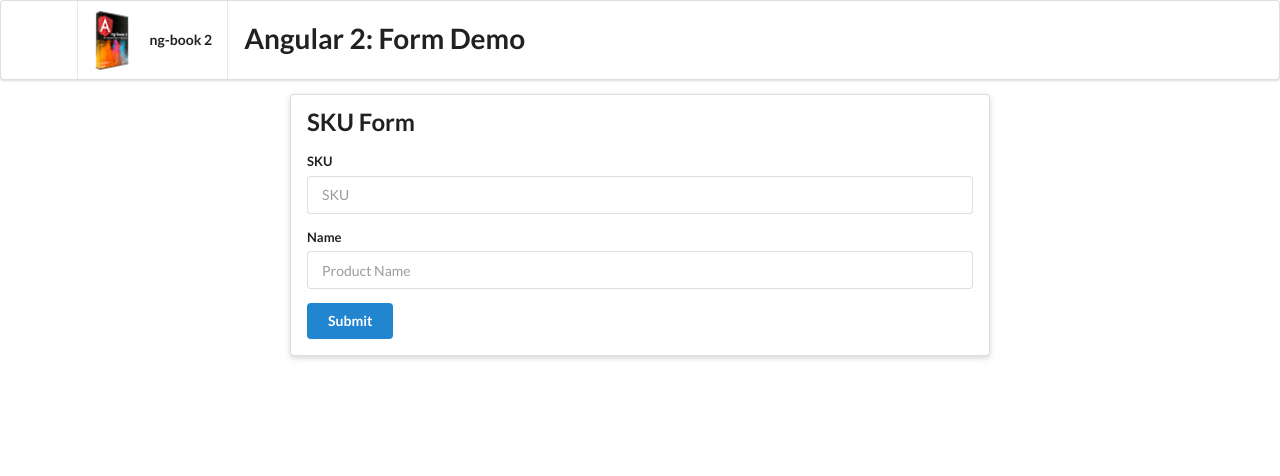
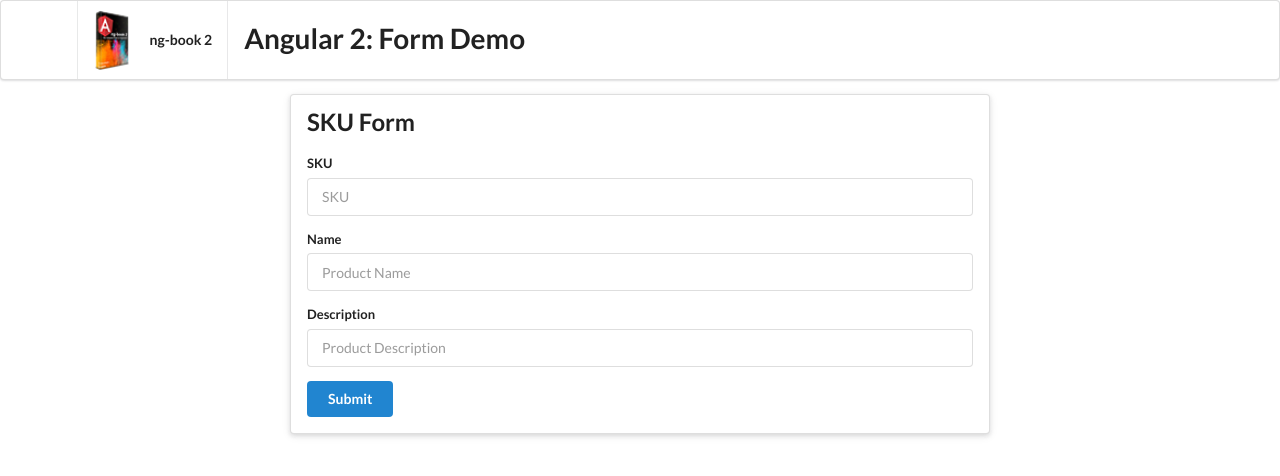
Before and after one commit to mbassale/angular-form, an Angular app: page / in a window 1280 px wide. Shown: the top 476 px of the page. Built offline with nearby package versions, Linux system fonts and the light colour scheme.

Commit message:
Two way binding for description field.

```diff
--- a/src/app/form-sku/form-sku.component.html
+++ b/src/app/form-sku/form-sku.component.html
@@ -1,5 +1,6 @@
 <div class="ui raised segment">
   <h2 class="ui header">SKU Form</h2>
+  <p *ngIf="productDescription != ''"><em>{{ productDescription }}</em></p>
   <form [formGroup]="skuFormGroup" (ngSubmit)="onSubmit(skuFormGroup.value, $event)" class="ui form">
 
     <div class="field" [class.error]="!skuFormGroup.controls['sku'].valid && skuFormGroup.controls['sku'].touched">
@@ -20,6 +21,15 @@
       <div class="ui error message" [class.visible]="!skuFormGroup.controls['name'].valid && skuFormGroup.controls['name'].touched">Name is invalid</div>
     </div>
 
+    <div class="field" [class.error]="!skuFormGroup.controls['description'].valid && skuFormGroup.controls['description'].touched">
+      <label for="descriptionInput">Description</label>
+      <input type="text"
+             id="descriptionInput"
+             placeholder="Product Description"
+             [formControl]="skuFormGroup.controls['description']"
+             [(ngModel)]="productDescription">
+    </div>
+
     <button type="submit" class="ui button primary">Submit</button>
   </form>
 </div>
--- a/src/app/form-sku/form-sku.component.ts
+++ b/src/app/form-sku/form-sku.component.ts
@@ -9,11 +9,13 @@ import {AbstractControl, FormBuilder, FormControl, FormGroup, ValidationErrors,
 export class FormSkuComponent implements OnInit {
 
   skuFormGroup: FormGroup;
+  productDescription: string;
 
   constructor(formBuilder: FormBuilder) {
     this.skuFormGroup = formBuilder.group({
       'sku': ['', Validators.compose([Validators.required, this.skuValidator])],
-      'name': ['', Validators.required]
+      'name': ['', Validators.required],
+      'description': ['', Validators.nullValidator]
     });
 
     this.skuFormGroup.controls['sku'].valueChanges.subscribe((value: string) => {
```
